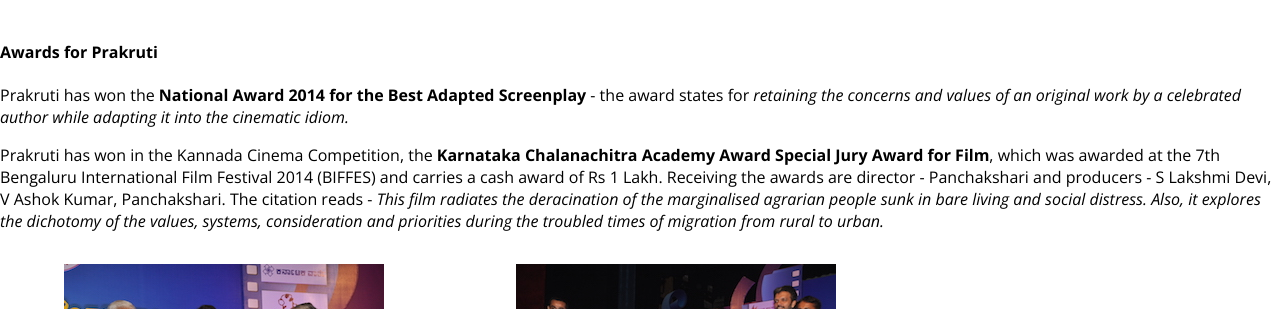
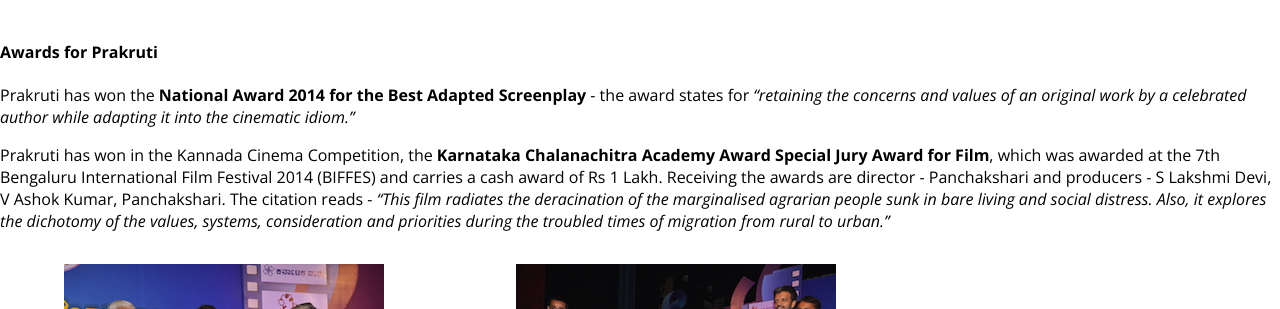
Before and after one commit to amitkaps/jembeashok, a Jekyll site: the page built from _posts/2015-07-04-acting.md, in a window 1280 px wide and 900 px high, scrolled down 2432 px. Shown: the part 386-695 px from the top of the window. Built offline with Jekyll 4.4.1, drawn with Linux system fonts in a browser that asks for light colours.

```diff
--- a/_posts/2015-07-04-acting.md
+++ b/_posts/2015-07-04-acting.md
@@ -39,9 +39,9 @@ I am looking forward to playing more roles in films in the coming years. My focu
 
 #### Awards for Prakruti
 
-Prakruti has won the **National Award 2014 for the Best Adapted Screenplay** - the award states for _retaining the concerns and values of an original work by a celebrated author while adapting it into the cinematic idiom._
+Prakruti has won the **National Award 2014 for the Best Adapted Screenplay** - the award states for _"retaining the concerns and values of an original work by a celebrated author while adapting it into the cinematic idiom."_
 
-Prakruti has won in the Kannada Cinema Competition, the **Karnataka Chalanachitra Academy Award Special Jury Award for Film**, which was awarded at the 7th Bengaluru International Film Festival 2014 (BIFFES) and carries a cash award of Rs 1 Lakh. Receiving the awards are director - Panchakshari and producers - S Lakshmi Devi, V Ashok Kumar, Panchakshari. The citation reads - _This film radiates the deracination of the marginalised agrarian people sunk in bare living and social distress. Also, it explores the dichotomy of the values, systems, consideration and priorities during the troubled times of migration from rural to urban._
+Prakruti has won in the Kannada Cinema Competition, the **Karnataka Chalanachitra Academy Award Special Jury Award for Film**, which was awarded at the 7th Bengaluru International Film Festival 2014 (BIFFES) and carries a cash award of Rs 1 Lakh. Receiving the awards are director - Panchakshari and producers - S Lakshmi Devi, V Ashok Kumar, Panchakshari. The citation reads - _"This film radiates the deracination of the marginalised agrarian people sunk in bare living and social distress. Also, it explores the dichotomy of the values, systems, consideration and priorities during the troubled times of migration from rural to urban."_
 
 [![](img/prakruti_award_small_1.jpg "Ashok for Prakruti - Kannada State Government Award")](img/prakruti_award_1.jpg)
 [![](img/prakruti_award_small_2.jpg "Ashok for Prakruti - Kannada State Government Award")](img/prakruti_award_2.jpg)
```
Also changed, not shown: _posts/2015-07-01-news.md (+6 -0 lines), img/ashok1.jpg (added), img/ashok2.jpg (added), 3 other files.
